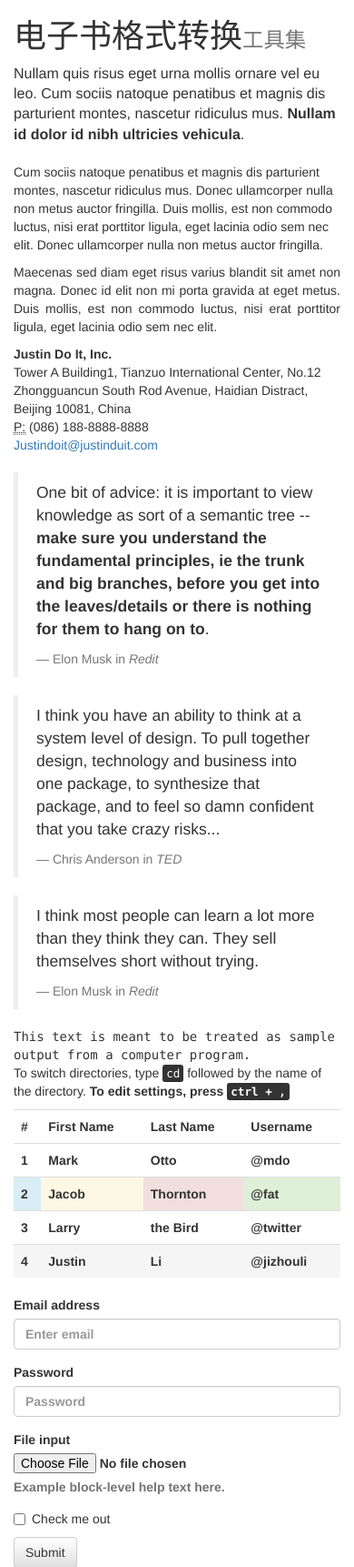
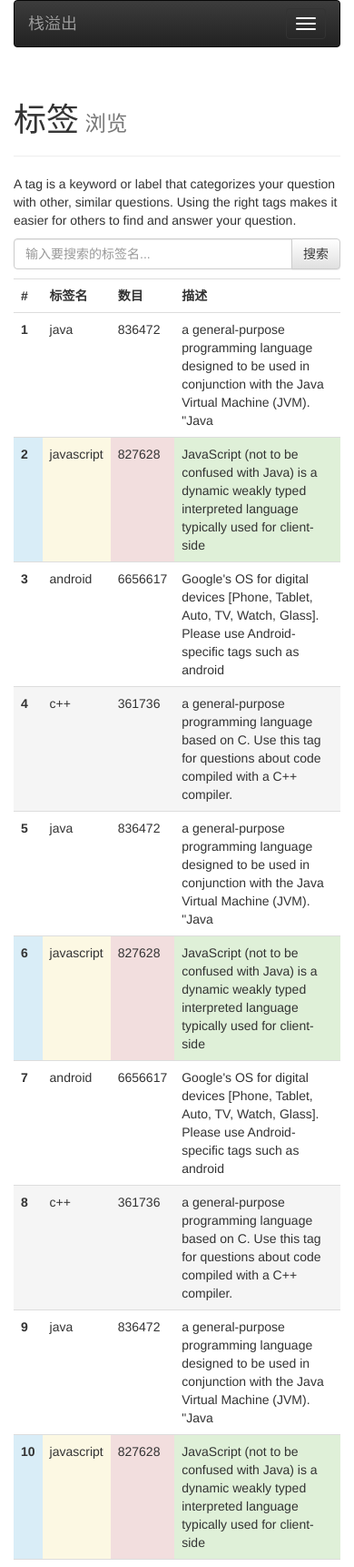
Before and after one commit to jizhouli/stackoverflow-cn, a Django app: page /index/ in a window 390 px wide. Shown: the top 1722 px of the page at 91% size. Run offline with Django 3.2, Linux system fonts and the light colour scheme; parts of the project's set-up code (start-up, migrations or seed data) failed here and were passed over; some libraries are stand-ins or nearby versions.

Commit message:
添加bootstrap示例页

```diff
--- a/frontend/soc/posts/templates/index.html
+++ b/frontend/soc/posts/templates/index.html
@@ -9,187 +9,215 @@
 
 	<!-- jQuery文件。务必在bootstrap.min.js 之前引入 -->
 	<script src="http://cdn.bootcss.com/jquery/1.11.2/jquery.min.js"></script>
-
 	<!-- 最新的 Bootstrap 核心 JavaScript 文件 -->
 	<script src="http://cdn.bootcss.com/bootstrap/3.3.4/js/bootstrap.min.js"></script>
+
 	<meta name="viewport" content="width=device-width, initial-scale=1">
 </head>
-<body>
+<body class="bs-docs-home">
+	<!-- 添加顶部导航条 -->
 	<div class="container">
-		<div class="row">
-		  <div class="col-md-8">
-		  	<h1>电子书格式转换<small>工具集</small></h1>
-		  	<p class="lead">
-		  	Nullam quis risus eget urna mollis ornare vel eu leo. Cum sociis natoque penatibus et magnis dis parturient montes, nascetur ridiculus mus. <strong>Nullam id dolor id nibh ultricies vehicula</strong>.
-		 	</p>
-		 	<p class="text-left">
-			Cum sociis natoque penatibus et magnis dis parturient montes, nascetur ridiculus mus. Donec ullamcorper nulla non metus auctor fringilla. Duis mollis, est non commodo luctus, nisi erat porttitor ligula, eget lacinia odio sem nec elit. Donec ullamcorper nulla non metus auctor fringilla.
-			</p>
-			<p class="text-justify">
-			Maecenas sed diam eget risus varius blandit sit amet non magna. Donec id elit non mi porta gravida at eget metus. Duis mollis, est non commodo luctus, nisi erat porttitor ligula, eget lacinia odio sem nec elit.
-			</p>
+		<nav class="navbar navbar-inverse">
+		  <div class="container-fluid">
+		    <!-- Brand and toggle get grouped for better mobile display -->
+		    <div class="navbar-header">
+		      <button type="button" class="navbar-toggle collapsed" data-toggle="collapse" data-target="#bs-example-navbar-collapse-1">
+		        <span class="sr-only">Toggle navigation</span>
+		        <span class="icon-bar"></span>
+		        <span class="icon-bar"></span>
+		        <span class="icon-bar"></span>
+		      </button>
+		      <a class="navbar-brand" href="#">
+		      	<!-- <img alt="栈溢出" src=""> -->
+		      	栈溢出
+		      </a>
 		    </div>
-		  <div class="col-md-4">
-		  	<address>
-		  		<strong>Justin Do It, Inc.</strong><br>
-		  		Tower A Building1, Tianzuo International Center, No.12 Zhongguancun South Rod Avenue, Haidian Distract, <br>
-		  		Beijing 10081, China <br>
-		  		<abbr title="Phone">P:</abbr> (086) 188-8888-8888<br>
-		  		<a href="mailto:">Justindoit@justinduit.com</a>
-		  	</address>
+
+		    <!-- Collect the nav links, forms, and other content for toggling -->
+		    <div class="collapse navbar-collapse" id="bs-example-navbar-collapse-1">
+		      <ul class="nav navbar-nav">
+		        <li class="active"><a href="#">标签 <span class="sr-only">(current)</span></a></li>
+		        <li><a href="#">语言</a></li>
+		        <li class="dropdown">
+		          <a href="#" class="dropdown-toggle" data-toggle="dropdown" role="button" aria-expanded="false">问题排行<span class="caret"></span></a>
+		          <ul class="dropdown-menu" role="menu">
+		            <li><a href="#">浏览数</a></li>
+		            <li><a href="#">分数</a></li>
+		            <li class="divider"></li>
+		            <li><a href="#">喜欢数</a></li>
+		          </ul>
+		        </li>
+		      </ul>
+
+		      <form class="navbar-form navbar-left" role="search">
+		        <div class="form-group">
+		          <input type="text" class="form-control" placeholder="输入问题关键字...">
 		        </div>
+		        <button type="submit" class="btn btn-default">搜索</button>
+		      </form>
+
+		      <ul class="nav navbar-nav navbar-right">
+		        <li><a href="#">统计</a></li>
+		        <li class="dropdown">
+		          <a href="#" class="dropdown-toggle" data-toggle="dropdown" role="button" aria-expanded="false">关于<span class="caret"></span></a>
+		          <ul class="dropdown-menu" role="menu">
+		            <li><a href="#">网站</a></li>
+		            <li><a href="#">宗旨</a></li>
+		            <li class="divider"></li>
+		            <li><a href="#">联系我们</a></li>
+		          </ul>
+		        </li>
+		      </ul>
+		    </div><!-- /.navbar-collapse -->
+		  </div><!-- /.container-fluid -->
+		</nav>
 	</div>
-		<div class="row">
-		  <div class="col-md-4">
-		  	<blockquote>
-		  		<p>One bit of advice: it is important to view knowledge as sort of a semantic tree -- <strong>make sure you understand the fundamental principles, ie the trunk and big branches, before you get into the leaves/details or there is nothing for them to hang on to</strong>.</p>
-		  		<footer>Elon Musk in <cite>Redit</cite></footer>
-		  	</blockquote>
-		  </div>
-		  <div class="col-md-4">
-		  	<blockquote>
-		  		<p>I think you have an ability to think at a system level of design. To pull together design, technology and business into one package, to synthesize that package, and to feel so damn confident that you take crazy risks...</p>
-		  		<footer>Chris Anderson in <cite>TED</cite></footer>
-		  	</blockquote>
-		  </div>
-		  <div class="col-md-4">
-		  	<blockquote>
-		  		<p>I think most people can learn a lot more than they think they can. They sell themselves short without trying.</p>
-		  		<footer>Elon Musk in <cite>Redit</cite></footer>
-		  	</blockquote>
-		  </div>
-		</div>
-		<div class="row">
-		  <div class="col-md-6">
-		  	<samp>This text is meant to be treated as sample output from a computer program.</samp>
-		  </div>
-		  <div class="col-md-6">
-		  	To switch directories, type <kbd>cd</kbd> followed by the name of the directory.<b>
-To edit settings, press <kbd><kbd>ctrl</kbd> + <kbd>,</kbd></kbd>
-		  </div>
-		</div>
-	</div>
-	<p></p>
+
 	<div class="container">
 	<div class="row">
 	  <div class="col-md-12">
-		  	<table class="table table-hover">
-		        <tr>
-		          <th>#</th>
-		          <th>First Name</th>
-		          <th>Last Name</th>
-		          <th>Username</th>
-		        </tr>
-		        <tr>
-		          <th scope="row">1</th>
-		          <td>Mark</td>
-		          <td>Otto</td>
-		          <td>@mdo</td>
-		        </tr>
-		        <tr>
-		          <th class="info" scope="row">2</th>
-		          <td class="warning">Jacob</td>
-		          <td class="danger">Thornton</td>
-		          <td class="success">@fat</td>
-		        </tr>
-		        <tr>
-		          <th scope="row">3</th>
-		          <td>Larry</td>
-		          <td>the Bird</td>
-		          <td>@twitter</td>
-		        </tr>
-		        <tr class="active">
-		          <th scope="row">4</th>
-		          <td>Justin</td>
-		          <td>Li</td>
-		          <td>@jizhouli</td>
-		        </tr>
-		  	</table>
+		<div class="page-header">
+	  	<h1>标签<small> 浏览</small></h1>
+		</div>
 	  </div>
 	</div>
 	</div>
 
 	<div class="container">
 	<div class="row">
-		  <div class="col-md-3">
-		  	<form>
-			  <div class="form-group">
-			    <label for="exampleInputEmail1">Email address</label>
-			    <input type="email" class="form-control" id="exampleInputEmail1" placeholder="Enter email">
+	  <div class="col-md-8">
+	  	<p>A tag is a keyword or label that categorizes your question with other, similar questions. Using the right tags makes it easier for others to find and answer your question.</p>
+	  	<div class="input-group">
+	      <input type="text" class="form-control" placeholder="输入要搜索的标签名...">
+	      <span class="input-group-btn">
+	        <button class="btn btn-default" type="button">搜索</button>
+	      </span>
+	    </div><!-- /input-group -->
+	    <p></p>
+		<table class="table table-hover">
+	        <tr>
+	          <th>#</th>
+	          <th>标签名</th>
+	          <th>数目</th>
+	          <th>描述</th>
+	        </tr>
+	        <tr>
+	          <th scope="row">1</th>
+	          <td>java</td>
+	          <td>836472</td>
+	          <td>a general-purpose programming language designed to be used in conjunction with the Java Virtual Machine (JVM). "Java </td>
+	        </tr>
+	        <tr>
+	          <th class="info" scope="row">2</th>
+	          <td class="warning">javascript</td>
+	          <td class="danger">827628</td>
+	          <td class="success">JavaScript (not to be confused with Java) is a dynamic weakly typed interpreted language typically used for client-side </td>
+	        </tr>
+	        <tr>
+	          <th scope="row">3</th>
+	          <td>android</td>
+	          <td>6656617</td>
+	          <td>Google's OS for digital devices [Phone, Tablet, Auto, TV, Watch, Glass]. Please use Android-specific tags such as android</td>
+	        </tr>
+	        <tr class="active">
+	          <th scope="row">4</th>
+	          <td>c++</td>
+	          <td>361736</td>
+	          <td>a general-purpose programming language based on C. Use this tag for questions about code compiled with a C++ compiler.</td>
+	        </tr>
+	        <tr>
+	          <th scope="row">5</th>
+	          <td>java</td>
+	          <td>836472</td>
+	          <td>a general-purpose programming language designed to be used in conjunction with the Java Virtual Machine (JVM). "Java </td>
+	        </tr>
+	        <tr>
+	          <th class="info" scope="row">6</th>
+	          <td class="warning">javascript</td>
+	          <td class="danger">827628</td>
+	          <td class="success">JavaScript (not to be confused with Java) is a dynamic weakly typed interpreted language typically used for client-side </td>
+	        </tr>
+	        <tr>
+	          <th scope="row">7</th>
+	          <td>android</td>
+	          <td>6656617</td>
+	          <td>Google's OS for digital devices [Phone, Tablet, Auto, TV, Watch, Glass]. Please use Android-specific tags such as android</td>
+	        </tr>
+	        <tr class="active">
+	          <th scope="row">8</th>
+	          <td>c++</td>
+	          <td>361736</td>
+	          <td>a general-purpose programming language based on C. Use this tag for questions about code compiled with a C++ compiler.</td>
+	        </tr>
+	        <tr>
+	          <th scope="row">9</th>
+	          <td>java</td>
+	          <td>836472</td>
+	          <td>a general-purpose programming language designed to be used in conjunction with the Java Virtual Machine (JVM). "Java </td>
+	        </tr>
+	        <tr>
+	          <th class="info" scope="row">10</th>
+	          <td class="warning">javascript</td>
+	          <td class="danger">827628</td>
+	          <td class="success">JavaScript (not to be confused with Java) is a dynamic weakly typed interpreted language typically used for client-side </td>
+	        </tr>
+	        <tr>
+	          <th scope="row">11</th>
+	          <td>android</td>
+	          <td>6656617</td>
+	          <td>Google's OS for digital devices [Phone, Tablet, Auto, TV, Watch, Glass]. Please use Android-specific tags such as android</td>
+	        </tr>
+	        <tr class="active">
+	          <th scope="row">12</th>
+	          <td>c++</td>
+	          <td>361736</td>
+	          <td>a general-purpose programming language based on C. Use this tag for questions about code compiled with a C++ compiler.</td>
+	        </tr>
+	  	</table>
 	  </div>
-			  <div class="form-group">
-			    <label for="exampleInputPassword1">Password</label>
-			    <input type="password" class="form-control" id="exampleInputPassword1" placeholder="Password">
-			  </div>
-			  <div class="form-group">
-			    <label for="exampleInputFile">File input</label>
-			    <input type="file" id="exampleInputFile">
-			    <p class="help-block">Example block-level help text here.</p>
-			  </div>
-			  <div class="checkbox">
-			    <label>
-			      <input type="checkbox"> Check me out
-			    </label>
-			  </div>
-			  <button type="submit" class="btn btn-default">Submit</button>
-			</form>
-		  </div>
-		  <div class="col-md-3">
-		  	<textarea class="form-control" rows="3"></textarea>
-		  	<p></p>
-		  	<input class="form-control" id="disabledInput" type="text" placeholder="Disabled input here..." disabled>
-		  	<p></p>
-		  	<input class="form-control" type="text" placeholder="Readonly input here…" readonly>
-		  	<p></p>
-		  	<label class="sr-only" for="inputHelpBlock">Input with help text</label>
-			<input type="text" id="inputHelpBlock" class="form-control" aria-describedby="helpBlock">
-			input with help text
-			<span id="helpBlock" class="help-block">A block of help text that breaks onto a new line and may extend beyond one line.</span>
-		  </div>
+
 	  <div class="col-md-4">
 		<p>
-		  		<a class="btn btn-default" href="#" role="button">Link</a>
-				<button class="btn btn-default" type="submit">Button</button>
-				<input class="btn btn-default" type="button" value="Input">
-				<input class="btn btn-default" type="submit" value="Submit">
+	  		<img src="http://img3.douban.com/view/photo/photo/public/p2236435124.jpg" alt="Responsive image" class="img-thumbnail">
+	  		<img src="http://img3.douban.com/view/dale-online/dale_ad/public/2d1ba7a488a97ee.jpg" alt="Responsive image" class="img-thumbnail">
+	  		<img src="http://img3.douban.com/view/dale-online/dale_ad/public/2309939746ffa79.jpg" alt="Responsive image" class="img-thumbnail">
+	  		<img src="http://img3.douban.com/view/dale-online/dale_ad/public/015d3451d51d00b.jpg" alt="Responsive image" class="img-thumbnail">
 	  	</p>
-		  	<p>
-		  		<!-- Standard button -->
-				<button type="button" class="btn btn-default">（默认样式）Default</button>
-
-				<!-- Provides extra visual weight and identifies the primary action in a set of buttons -->
-				<button type="button" class="btn btn-primary">（首选项）Primary</button>
-
-				<!-- Indicates a successful or positive action -->
-				<button type="button" class="btn btn-success">（成功）Success</button>
-
-				<!-- Contextual button for informational alert messages -->
-				<button type="button" class="btn btn-info">（一般信息）Info</button>
-
-				<!-- Indicates caution should be taken with this action -->
-				<button type="button" class="btn btn-warning">（警告）Warning</button>
-
-				<!-- Indicates a dangerous or potentially negative action -->
-				<button type="button" class="btn btn-danger">（危险）Danger</button>
-
-				<!-- Deemphasize a button by making it look like a link while maintaining button behavior -->
-				<button type="button" class="btn btn-link">（链接）Link</button>
 	  	</p>
-		  	<p>
-		  		<button type="button" class="btn btn-primary btn-lg btn-block">（块级元素）Block level button</button>
-				<button type="button" class="btn btn-default btn-lg btn-block">（块级元素）Block level button</button>
-		  	</p>
-		  </div>
-		  <div class="col-md-2">
-		  	<p>
-		  		<img src="http://ecx.images-amazon.com/images/I/511bh%2B-VAPL._SY344_BO1,204,203,200_.jpg" alt="Responsive image" class="img-thumbnail">
-		  	</p>
-		  	<p>
-		  		<button type="button" class="btn btn-default btn-lg btn-block">IRON MUSK</button>
-		  	</p>
-
 	  </div>
 	</div>
 	</div>
+
+	<div class="container">
+	<div class="row">
+	  <div class="col-md-12">
+		<div class="text-center">
+		  <ul class="pagination">
+		    <li>
+		      <a href="#" aria-label="Previous">
+		        <span aria-hidden="true">&laquo;</span>
+		      </a>
+		    </li>
+		    <li><a href="#">1</a></li>
+		    <li><a href="#">2</a></li>
+		    <li><a href="#">3</a></li>
+		    <li><a href="#">4</a></li>
+		    <li><a href="#">5</a></li>
+		    <li>
+		      <a href="#" aria-label="Next">
+		        <span aria-hidden="true">&raquo;</span>
+		      </a>
+		    </li>
+		  </ul>
+		</div>
+	  </div>
+	</div>
+	</div>
+
+	 <footer class="footer">
+      <div class="container">
+        <p class="text-muted">Copyright © ZhanYiChu 2015</p>
+      </div>
+    </footer>
 </body>
 </html>
--- a/frontend/soc/posts/views.py
+++ b/frontend/soc/posts/views.py
@@ -8,6 +8,9 @@ from posts.models import Posts
 
 def home(request):
     return HttpResponse('hello home!')
+
+def bootstrap(request):
+    return render_to_response('bootstrap.html', {})
 
 def index(request):
     return render_to_response('index.html', {})
--- a/frontend/soc/soc/urls.py
+++ b/frontend/soc/soc/urls.py
@@ -11,6 +11,7 @@ urlpatterns = [
 
     url(r'^$', posts.views.home),
     url(r'^index/', posts.views.index),
+    url(r'^bootstrap/', posts.views.bootstrap),
     url(r'^search/', posts.views.search),
     url(r'^admin/', include(admin.site.urls)),
 ]
```
Lines whose indentation alone changed are shown as unchanged.
